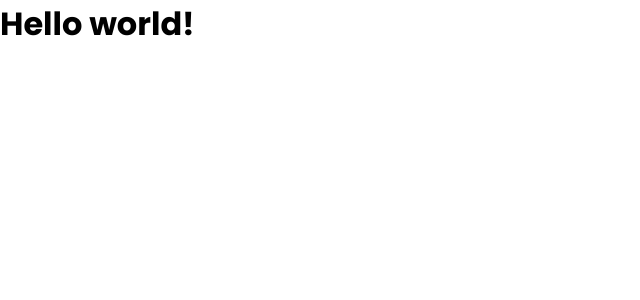
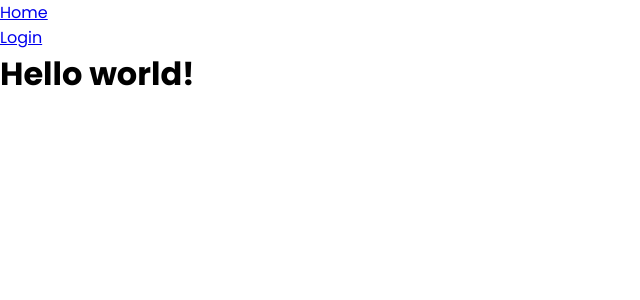
Before and after one commit to beyer96/express-todo, a React (Vite) app in the folder frontend/: page / in a window 1280 px wide. Shown: the top 300 px of the page, without its empty margins (0-640 px from the left). Built offline with nearby package versions, Linux system fonts and the light colour scheme.

Commit message:
Add navigation and default app layout

```diff
--- /dev/null
+++ b/frontend/src/components/Navigation.tsx
@@ -0,0 +1,16 @@
+import { NavLink } from "react-router";
+
+export default function Navigation() {
+  return (
+    <nav>
+      <ul>
+        <li>
+          <NavLink to="/">Home</NavLink>
+        </li>
+        <li>
+          <NavLink to="/auth">Login</NavLink>
+        </li>
+      </ul>
+    </nav>
+  )
+}
--- /dev/null
+++ b/frontend/src/layouts/DefaultLayout.tsx
@@ -0,0 +1,11 @@
+import { Outlet } from "react-router";
+import Navigation from "../components/Navigation";
+
+export default function DefaultLayout() {
+  return (
+    <>
+      <Navigation />
+      <Outlet />
+    </>
+  )
+}
--- a/frontend/src/router.tsx
+++ b/frontend/src/router.tsx
@@ -1,8 +1,12 @@
 import { createBrowserRouter } from "react-router";
 import Home from "./components/Home";
 import Auth from "./components/Auth";
+import DefaultLayout from "./layouts/DefaultLayout";
 
 const router = createBrowserRouter([
+  {
+    Component: DefaultLayout,
+    children: [
       {
         path: "/",
         Component: Home
@@ -11,6 +15,8 @@ const router = createBrowserRouter([
         path: "/auth",
         Component: Auth
       }
+    ]
+  }
 ]);
 
 export default router;
```
Lines whose indentation alone changed are shown as unchanged.
